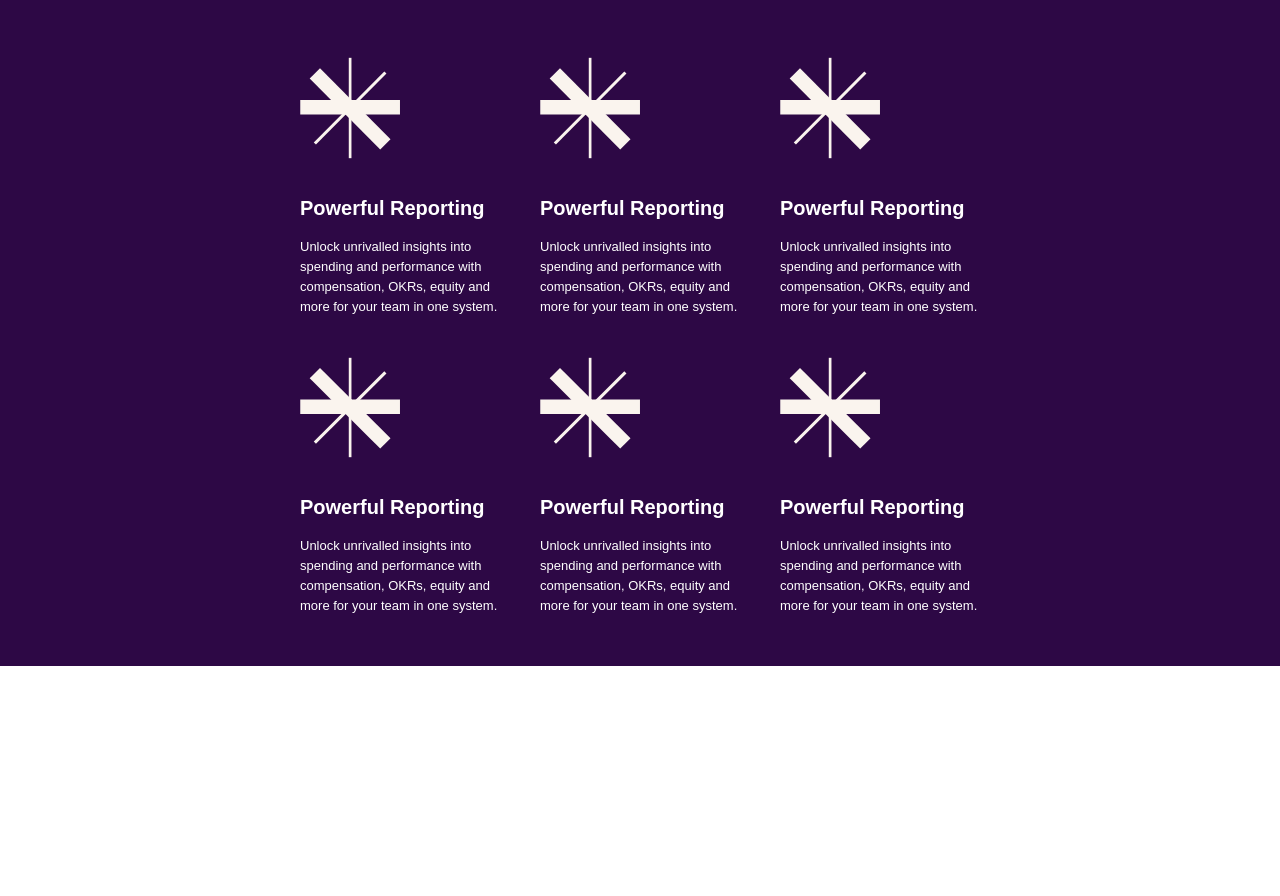
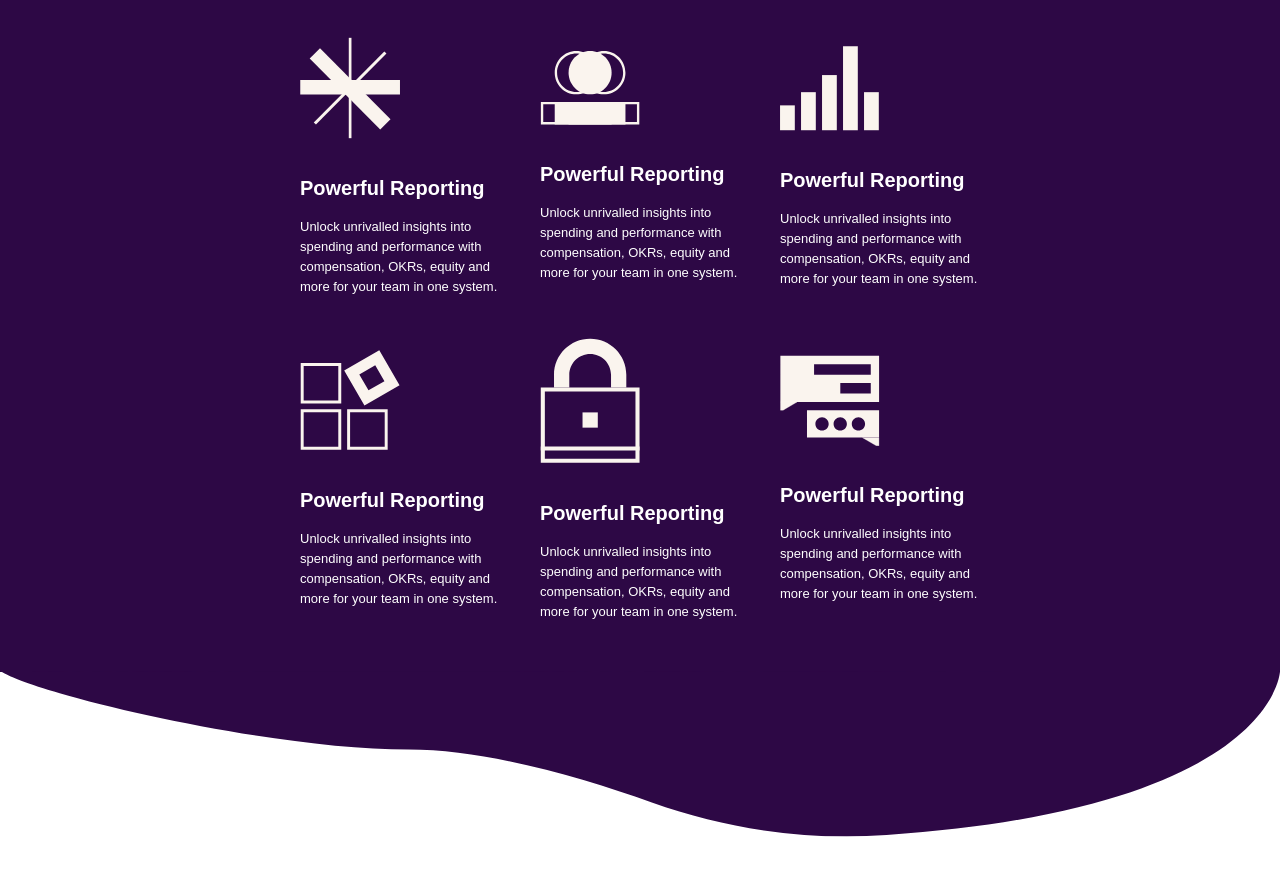
Before and after one commit to StackHustla/Mementos-Takemi, a plain HTML site: page index.html in a window 1280 px wide. Shown: the part 5403-6299 px from the top of the page. Before the commit the page ends 6069 px from the top, so only its background shows below. Drawn offline with nearby package versions, Linux system fonts and the light colour scheme.

Commit message:
Finishing up demo
Ill implement JavaScript asap

```diff
--- a/index.html
+++ b/index.html
@@ -555,31 +555,31 @@ https://boxicons.com/?query=
                         for your team in one system.</p>
                 </div>
                 <div class="grid-details">
-                    <img src="assets/icons/Asterisk_413ad7289b.svg" alt="">
+                    <img src="assets/icons/Avatars_fb897d467b.svg" alt="">
                     <h3>Powerful Reporting</h3>
                     <p>Unlock unrivalled insights into spending and performance with compensation, OKRs, equity and more
                         for your team in one system.</p>
                 </div>
                 <div class="grid-details">
-                    <img src="assets/icons/Asterisk_413ad7289b.svg" alt="">
+                    <img src="assets/icons/Chart_392ccb9004.svg" alt="">
                     <h3>Powerful Reporting</h3>
                     <p>Unlock unrivalled insights into spending and performance with compensation, OKRs, equity and more
                         for your team in one system.</p>
                 </div>
                 <div class="grid-details">
-                    <img src="assets/icons/Asterisk_413ad7289b.svg" alt="">
+                    <img src="assets/icons/Integration_81276006e7.svg" alt="">
                     <h3>Powerful Reporting</h3>
                     <p>Unlock unrivalled insights into spending and performance with compensation, OKRs, equity and more
                         for your team in one system.</p>
                 </div>
                 <div class="grid-details">
-                    <img src="assets/icons/Asterisk_413ad7289b.svg" alt="">
+                    <img src="assets/icons/Lock_00a2c2eb46.svg" alt="">
                     <h3>Powerful Reporting</h3>
                     <p>Unlock unrivalled insights into spending and performance with compensation, OKRs, equity and more
                         for your team in one system.</p>
                 </div>
                 <div class="grid-details">
-                    <img src="assets/icons/Asterisk_413ad7289b.svg" alt="">
+                    <img src="assets/icons/Messages_ffbdc2b1cd.svg" alt="">
                     <h3>Powerful Reporting</h3>
                     <p>Unlock unrivalled insights into spending and performance with compensation, OKRs, equity and more
                         for your team in one system.</p>
@@ -588,6 +588,22 @@ https://boxicons.com/?query=
             </div>
         </div>
     </section>
+    <div class="divider-3">
+        <svg version="1.1" id="Layer_1" xmlns="http://www.w3.org/2000/svg" xmlns:xlink="http://www.w3.org/1999/xlink"
+            x="0px" y="0px" viewBox="0 0 1200 155" style="enable-background:new 0 0 1200 155;" xml:space="preserve">
+            <style type="text/css">
+                .st0 {
+                    fill: #2d0845;
+                }
+            </style>
+            <path fill="#2d0845"
+                d="M1200,155H0C0,155,4.2,26.6,368.8,1.3c74.7-5.2,149.6,5.2,220.1,30.4c65,23.2,154.8,49.5,228,49.5 C947.9,81.2,1167.9,133,1200,155z" />
+
+        </svg>
+    </div>
+    <div class="divider-3-background">
+
+    </div>
 </body>
 
 </html>
--- a/styles.css
+++ b/styles.css
@@ -207,6 +207,16 @@ section {
     padding-top: 10rem;
     margin-bottom: -3px;
 }
+
+.divider-3 {
+    height: 100%;
+    width: 100%;
+    z-index: -1;
+    padding-top: 6rem;
+    transform: rotate(3.142rad);
+    margin-top: -3px;
+}
+
 
 .testimony-logos {
     display: grid;
@@ -622,6 +632,7 @@ Global
     padding-bottom: 1rem;
 }
 
+
 .bonus-text {
     margin-bottom: 3rem;
     width: 100%;
@@ -636,7 +647,7 @@ Global
 }
 
 .bonus-content p {
-    max-width: 600px;
+    max-width: 700px;
     font-size: 1.8rem;
     line-height: 2rem;
 }
```
